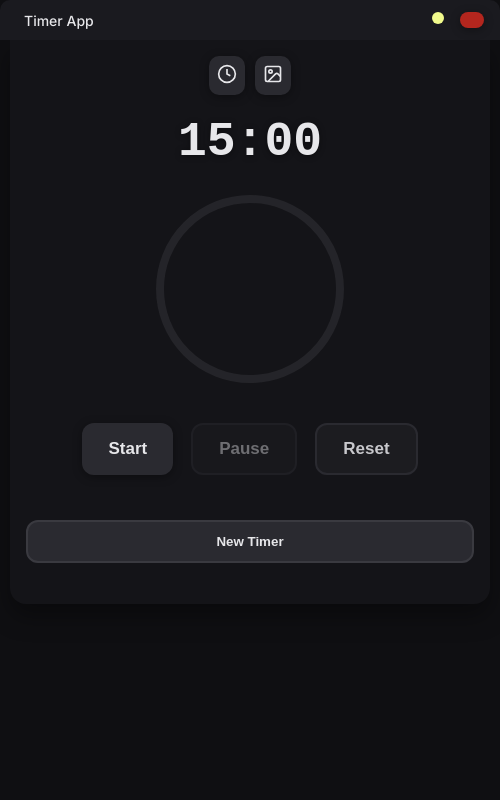
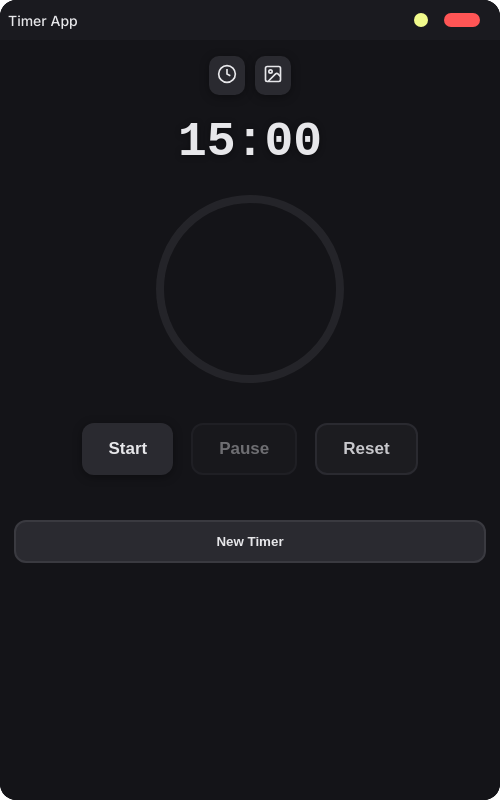
Before and after one commit to 11aaditya11/TIMER, an Electron app: page public/index.html in a window 500 px wide. Drawn offline with Linux system fonts and the light colour scheme; no server answers.

Commit message:
fixed close button issue and rounded pointy ends on all four cornors

```diff
--- a/public/js/renderer.js
+++ b/public/js/renderer.js
@@ -96,24 +96,7 @@ class Timer {
         this.addPresetBtn.addEventListener('click', () => this.addPreferredTime());
         this.pipBtn.addEventListener('click', () => this.openPiP());
         this.tinyBtn.addEventListener('click', () => this.openTinyMode());
-        if (this.minBtn) {
-            this.minBtn.addEventListener('click', () => {
-                try {
-                    window.electronAPI.minimize();
-                } catch (e) {
-                    // no-op in non-electron env
-                }
-            });
-        }
-        if (this.closeBtn) {
-            this.closeBtn.addEventListener('click', () => {
-                try {
-                    window.electronAPI.close();
-                } catch (e) {
-                    window.close();
-                }
-            });
-        }
+        // Note: Window control handlers are centralized in public/js/window-controls.js
 
         // Tab switching
         this.tabButtons.forEach(btn => {
--- a/public/styles/styles.css
+++ b/public/styles/styles.css
@@ -84,8 +84,7 @@ body::-webkit-scrollbar {
     -webkit-app-region: drag; /* Make header draggable */
     position: relative;
     z-index: 1000;
-    border-top-left-radius: 10px;
-    border-top-right-radius: 10px;
+
 }
 
 /* App title in title bar */
@@ -1226,3 +1225,154 @@ body { background: var(--bg); color: var(--text); }
     background: var(--action-hover-bg);
     border-color: var(--action-hover-border);
 }
+
+/* Remove horizontal padding in main window (header + container) */
+.header {
+    padding-left: 0 !important;
+    padding-right: 0 !important;
+}
+.container {
+    padding-left: 0 !important;
+    padding-right: 0 !important;
+    max-width: 100% !important;
+    width: 100% !important;
+    margin-left: 0 !important;
+    margin-right: 0 !important;
+}
+
+/* Make preset timers a bit smaller with left/right padding */
+.preset-times {
+    padding-left: 14px !important;
+    padding-right: 14px !important;
+}
+.preset-grid {
+    padding-left: 2px !important;  /* subtle inner breathing */
+    padding-right: 2px !important;
+}
+
+/* Move close/minimize buttons slightly left */
+.window-controls {
+    margin-right: 20px !important; /* moved 10px further left from previous 10px */
+    -webkit-app-region: no-drag !important;
+    pointer-events: auto !important;
+}
+
+/* Improve window control hit area slightly to avoid needing multiple clicks */
+.window-btn {
+    width: 14px !important;
+    height: 14px !important;
+    pointer-events: auto !important;
+}
+
+/* Ensure titlebar dot buttons don't inherit large button styles */
+.window-controls .window-btn {
+    padding: 0 !important;
+    border-radius: 50% !important;
+    box-shadow: none !important;
+    min-width: 0 !important;
+    min-height: 0 !important;
+}
+.window-controls .window-btn.close-btn,
+.window-controls .window-btn.minimize-btn,
+.window-controls .window-btn.maximize-btn {
+    padding: 0 !important;
+}
+
+/* Restore close button elongated pill shape */
+.window-controls .close-btn {
+    width: 36px !important;
+    height: 14px !important;
+    border-radius: 999px !important; /* semi-circles on both ends */
+    background-color: #ff5555 !important; /* keep red */
+    margin-left: 8px !important; /* preserve spacing from minimize */
+}
+
+/* Unify rounding: apply to whole window rather than header/container separately */
+html, body {
+    border-radius: 16px !important;
+    overflow: hidden !important; /* clip inner content to rounded corners */
+    background-clip: padding-box !important;
+    clip-path: inset(0 round 16px) !important; /* enforce perfect rounding */
+}
+
+/* Top strip mask matching header background to cover any aliasing at window edge */
+body {
+    position: relative;
+}
+body::before {
+    content: '';
+    position: absolute;
+    top: 0;
+    left: 0;
+    right: 0;
+    height: 24px; /* slightly larger than header radius zone */
+    background: var(--header-bg);
+    pointer-events: none;
+    z-index: 0;
+}
+
+/* Bottom strip mask matching content background to perfect bottom corners */
+body::after {
+    content: '';
+    position: absolute;
+    bottom: 0;
+    left: 0;
+    right: 0;
+    height: 24px; /* slightly larger than corner radius zone */
+    background: var(--container-bg);
+    pointer-events: none;
+    z-index: 0;
+}
+
+/* Make the container reach the bottom and own the bottom radii */
+html, body { height: 100%; }
+.container {
+    margin-bottom: 0 !important;
+    min-height: calc(100vh - 40px) !important; /* header height is 40px */
+    border-bottom-left-radius: 16px !important;
+    border-bottom-right-radius: 16px !important;
+    overflow: hidden !important; /* clip inner content to radii */
+}
+
+/* Add horizontal padding to the New Timer tab only */
+#tab-new {
+    padding-left: 14px !important;
+    padding-right: 14px !important;
+}
+
+/* Remove section-specific radii to prevent corner gaps */
+.header {
+    border-top-left-radius: 0 !important;
+    border-top-right-radius: 0 !important;
+}
+.container {
+    border-radius: 0 !important;
+}
+
+/* Ensure top bar corners are perfectly rounded and filled */
+.header {
+    border-top-left-radius: 16px !important;
+    border-top-right-radius: 16px !important;
+    overflow: visible !important; /* allow corner bleed overlay */
+}
+
+/* Top-corner anti-aliasing helper for transparent windows */
+.header::before {
+    content: '';
+    position: absolute;
+    top: -16px; /* stronger upward bleed */
+    left: -16px; /* stronger sideways bleed */
+    right: -16px;
+    height: 48px; /* cover beyond radius */
+    background: var(--header-bg);
+    border-top-left-radius: 32px; /* larger than header radius */
+    border-top-right-radius: 32px;
+    pointer-events: none;
+    z-index: 0; /* under header children but visible */
+}
+
+/* Ensure header children sit above the bleed overlay */
+.header > * {
+    position: relative;
+    z-index: 1;
+}
```
Also changed, not shown: src/main.js (+4 -24 lines).
